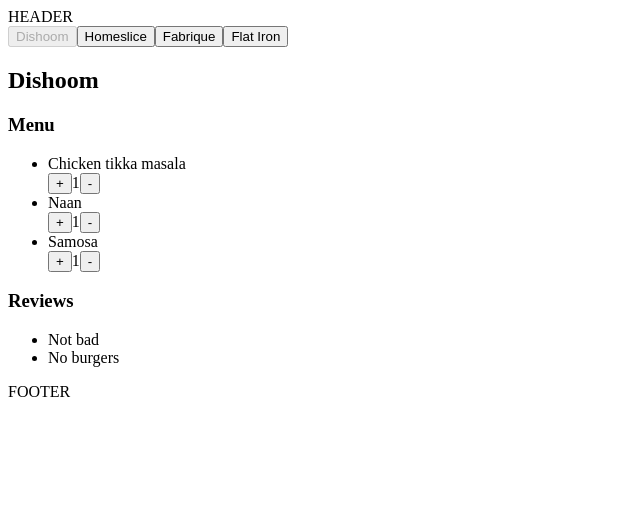
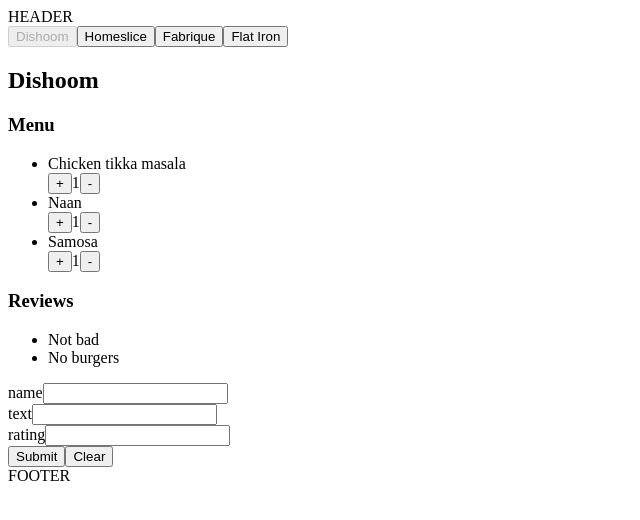
Before and after one commit to Olga-Konashina/react-restaurant, a React (Vite) app: page / in a window 1280 px wide. Shown: the top 520 px of the page, without its empty margins (0-640 px from the left). Built offline with nearby package versions, Linux system fonts and the light colour scheme.

Commit message:
Add review form

```diff
--- a/src/components/restaurant/restaurant.jsx
+++ b/src/components/restaurant/restaurant.jsx
@@ -1,5 +1,6 @@
 import { Counter } from "../counter/counter";
 import { Menu } from "../menu/menu";
+import { ReviewForm } from "../tab/review-form/review-form";
 import { Reviews } from "./reviews/reviews";
 
 export const Restaurant = ({ name, menu, reviews }) => {
@@ -12,6 +13,7 @@
       <h2>{name}</h2>
       {Boolean(menu.length) && <Menu menu={menu} />}
       {Boolean(reviews.length) && <Reviews reviews={reviews} />}
+      <ReviewForm />
     </div>
   );
 };
--- /dev/null
+++ b/src/components/tab/review-form/review-form.jsx
@@ -0,0 +1,53 @@
+import { useReducer } from "react";
+import {
+  INITIAL_FORM,
+  SET_INITIAL,
+  SET_NAME,
+  SET_RATING,
+  SET_TEXT,
+} from "../../../constants/constants";
+import { Reducer } from "../../../reducer/reducer";
+
+export const ReviewForm = () => {
+  const [state, dispatch] = useReducer(Reducer, INITIAL_FORM);
+
+  return (
+    <>
+      <form onSubmit={() => e.preventDefault()}>
+        <div>
+          <label>name</label>
+          <input
+            value={state.name}
+            onChange={(event) => {
+              dispatch({ type: SET_NAME, payload: event.target.value });
+            }}
+          />
+        </div>
+        <div>
+          <label>text</label>
+          <input
+            value={state.text}
+            onChange={(event) => {
+              dispatch({ type: SET_TEXT, payload: event.target.value });
+            }}
+          />
+        </div>
+        <div>
+          <label>rating</label>
+          <input
+            value={state.rating}
+            onChange={(event) => {
+              dispatch({ type: SET_RATING, payload: event.target.value });
+            }}
+          />
+        </div>
+      </form>
+      <>
+        <button type="submit">Submit</button>
+        <button onClick={() => dispatch({ type: SET_INITIAL, payload: null })}>
+          Clear
+        </button>
+      </>
+    </>
+  );
+};
--- /dev/null
+++ b/src/constants/constants.jsx
@@ -0,0 +1,10 @@
+export const SET_NAME = "SET_NAME";
+export const SET_TEXT = "SET_TEXT";
+export const SET_RATING = "SET_RATING";
+export const SET_INITIAL = "SET_INITIAL";
+
+export const INITIAL_FORM = {
+  name: "",
+  text: "",
+  rating: "",
+};
--- /dev/null
+++ b/src/reducer/reducer.js
@@ -0,0 +1,33 @@
+import {
+  INITIAL_FORM,
+  SET_INITIAL,
+  SET_NAME,
+  SET_RATING,
+  SET_TEXT,
+} from "../constants/constants";
+
+export function Reducer(state, action) {
+  const { type, payload } = action;
+
+  switch (type) {
+    case SET_NAME:
+      return {
+        ...INITIAL_FORM,
+        name: payload.name,
+      };
+    case SET_TEXT:
+      return {
+        ...state,
+        text: payload.text,
+      };
+    case SET_RATING:
+      return {
+        ...state,
+        rating: payload.rating,
+      };
+    case SET_INITIAL:
+      return INITIAL_FORM;
+    default:
+      return state;
+  }
+}
```
